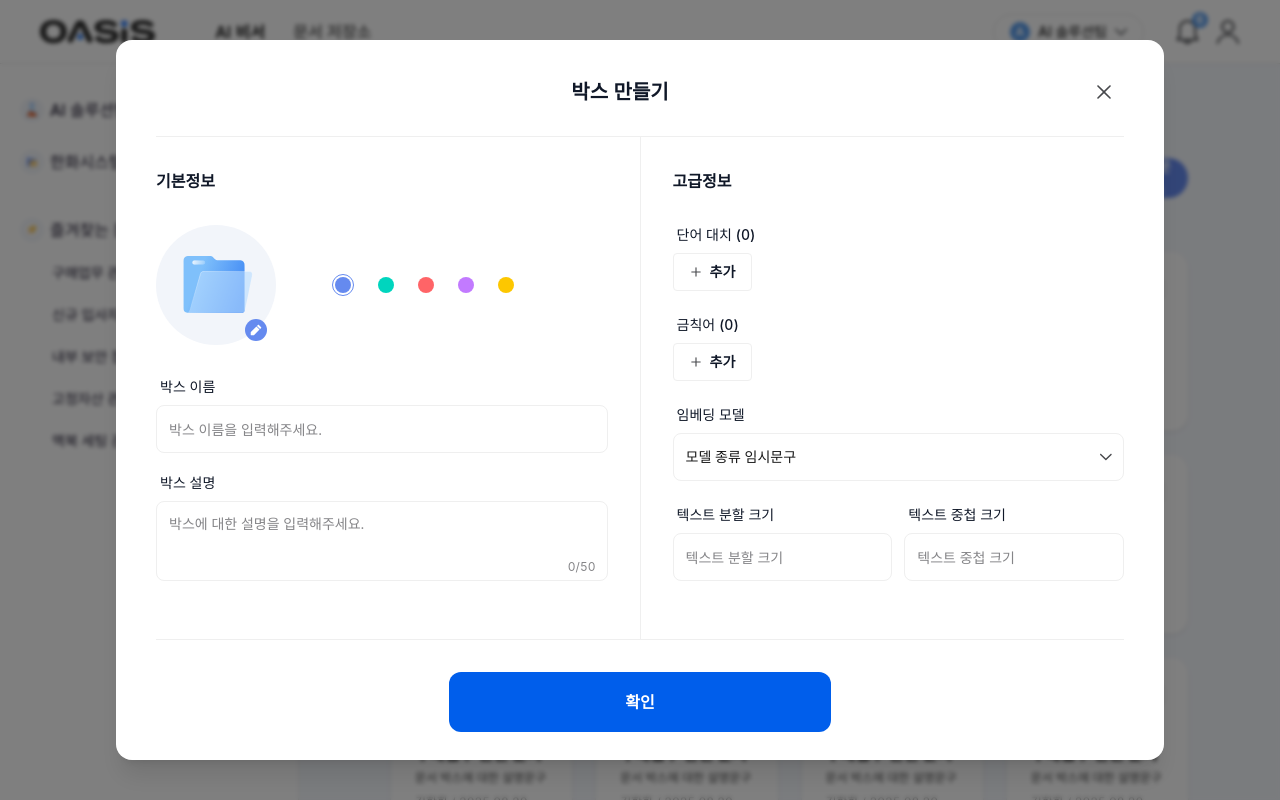
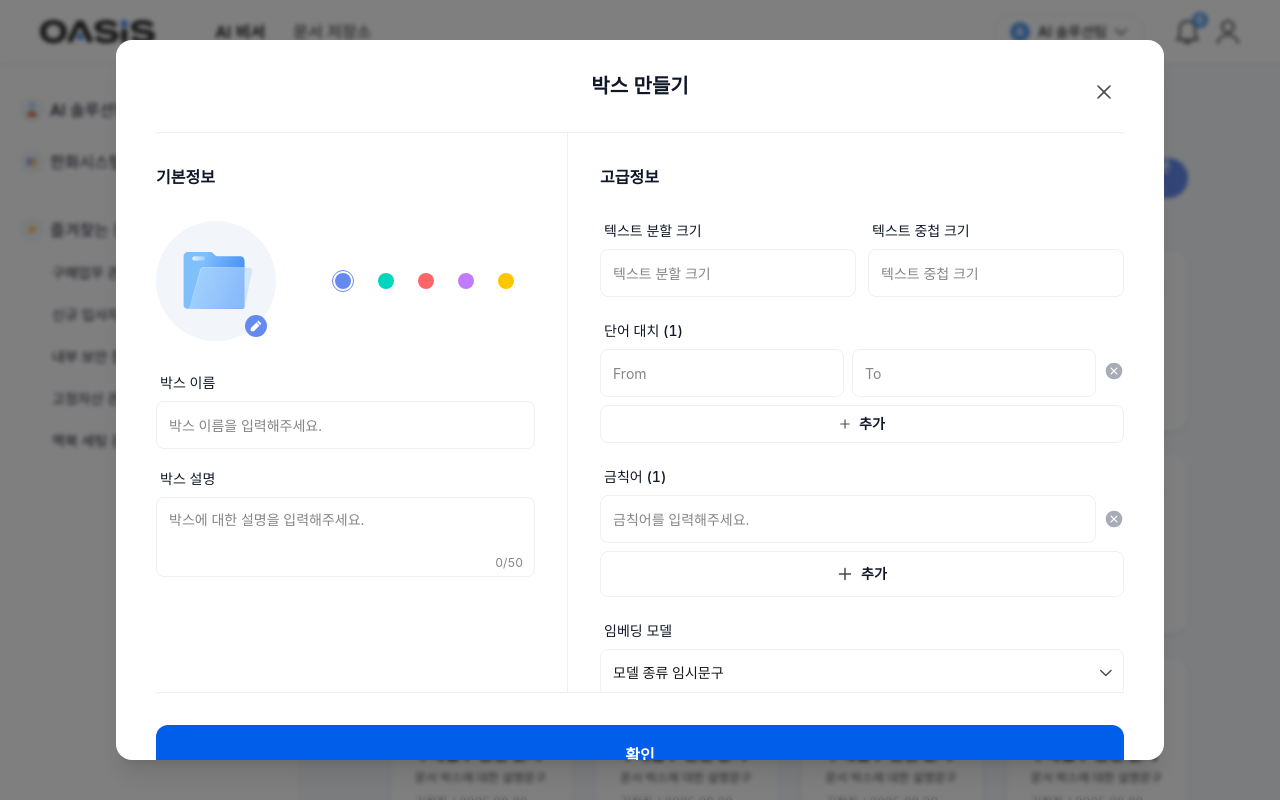
Before and after one commit to jieunchoi-hw/oasis-fe-portal-vue, a Vue app: page / in a window 1280 px wide. Both pictures are taken after a click on the button "새로운 박스". Built offline with nearby package versions, Linux system fonts and the light colour scheme.

Commit message:
박스만들기 모달 디테일

```diff
--- a/src/components/CreateBoxModal.vue
+++ b/src/components/CreateBoxModal.vue
@@ -13,13 +13,11 @@
       style="width: 1048px; max-width: 90vw"
     >
       <!-- 모달 헤더 -->
-      <div class="flex items-center justify-between px-10 pt-8 pb-6">
-        <div class="flex-1 flex justify-center">
+      <div class="relative flex items-center justify-center px-10 py-8">
         <h2 class="text-xl font-semibold text-gray-900">박스 만들기</h2>
-        </div>
         <button
           @click="closeModal"
-          class="p-2.5 hover:bg-gray-100 rounded-lg transition-colors"
+          class="absolute right-10 top-8 p-2.5 hover:bg-gray-100 rounded-lg transition-colors"
         >
           <img
             src="@/assets/icons/close-modal-icon.svg"
@@ -30,7 +28,7 @@
       </div>
 
       <!-- 모달 컨텐츠 -->
-      <div class="px-10 pb-8">
+      <div class="px-10 max-h-140 overflow-y-auto">
         <!-- 구분선 -->
         <div class="w-full h-px bg-gray-200"></div>
         <div class="flex gap-8">
@@ -132,6 +130,36 @@
           <div class="flex-1 py-8">
             <h3 class="text-base font-semibold text-gray-900 mb-8">고급정보</h3>
 
+            <!-- 텍스트 분할/중첩 크기 -->
+            <div class="flex gap-3 mb-6">
+              <div class="flex-1">
+                <label
+                  class="block text-sm font-medium text-gray-900 mb-2 px-1"
+                >
+                  텍스트 분할 크기
+                </label>
+                <input
+                  v-model="formData.textSplitSize"
+                  type="text"
+                  placeholder="텍스트 분할 크기"
+                  class="w-full h-12 px-3 border border-gray-200 rounded-lg focus:outline-none focus:ring-2 focus:ring-blue-500 focus:border-blue-500 placeholder-gray-400 text-sm"
+                />
+              </div>
+              <div class="flex-1">
+                <label
+                  class="block text-sm font-medium text-gray-900 mb-2 px-1"
+                >
+                  텍스트 중첩 크기
+                </label>
+                <input
+                  v-model="formData.textOverlapSize"
+                  type="text"
+                  placeholder="텍스트 중첩 크기"
+                  class="w-full h-12 px-3 border border-gray-200 rounded-lg focus:outline-none focus:ring-2 focus:ring-blue-500 focus:border-blue-500 placeholder-gray-400 text-sm"
+                />
+              </div>
+            </div>
+
             <!-- 단어 대치 -->
             <div class="mb-6">
               <label class="block text-sm font-medium text-gray-900 mb-2 px-1">
@@ -141,8 +169,9 @@
                 <div
                   v-for="(item, index) in wordReplacements"
                   :key="index"
-                  class="flex items-center gap-2"
+                  class="flex items-start gap-2"
                 >
+                  <div class="flex-1 flex justify-center items-center gap-2">
                     <input
                       v-model="item.from"
                       type="text"
@@ -155,9 +184,10 @@
                       placeholder="To"
                       class="flex-1 h-12 px-3 border border-gray-200 rounded-lg focus:outline-none focus:ring-2 focus:ring-blue-500 focus:border-blue-500 placeholder-gray-400 text-sm"
                     />
+                  </div>
                   <button
                     @click="removeWordReplacement(index)"
-                    class="w-5 h-5 flex items-center justify-center"
+                    class="w-5 h-5 flex items-center justify-center mt-3"
                   >
                     <img
                       src="@/assets/icons/delete-icon.svg"
@@ -168,7 +198,7 @@
                 </div>
                 <button
                   @click="addWordReplacement"
-                  class="flex items-center gap-2 px-4 py-2 border border-gray-200 rounded text-sm font-semibold text-gray-900 hover:bg-gray-50 transition-colors"
+                  class="w-full flex items-center justify-center gap-2 px-4 py-2 border border-gray-200 rounded-lg text-sm font-semibold text-gray-900 hover:bg-gray-50 transition-colors"
                 >
                   <img
                     src="@/assets/icons/plus-button-icon.svg"
@@ -210,12 +240,12 @@
                 </div>
                 <button
                   @click="addForbiddenWord"
-                  class="flex items-center gap-2 px-4 py-2 border border-gray-200 rounded text-sm font-semibold text-gray-900 hover:bg-gray-50 transition-colors"
+                  class="w-full flex items-center justify-center gap-2 px-4 py-3 border border-gray-200 rounded-lg text-sm font-semibold text-gray-900 hover:bg-gray-50 transition-colors"
                 >
                   <img
                     src="@/assets/icons/plus-button-icon-2.svg"
                     alt="추가"
-                    class="w-3 h-3"
+                    class="w-4 h-4"
                   />
                   추가
                 </button>
@@ -246,39 +276,12 @@
                 />
               </div>
             </div>
-
-            <!-- 텍스트 분할/중첩 크기 -->
-            <div class="flex gap-3">
-              <div class="flex-1">
-                <label
-                  class="block text-sm font-medium text-gray-900 mb-2 px-1"
-                >
-                  텍스트 분할 크기
-                </label>
-                <input
-                  v-model="formData.textSplitSize"
-                  type="text"
-                  placeholder="텍스트 분할 크기"
-                  class="w-full h-12 px-3 border border-gray-200 rounded-lg focus:outline-none focus:ring-2 focus:ring-blue-500 focus:border-blue-500 placeholder-gray-400 text-sm"
-                />
-              </div>
-              <div class="flex-1">
-                <label
-                  class="block text-sm font-medium text-gray-900 mb-2 px-1"
-                >
-                  텍스트 중첩 크기
-                </label>
-                <input
-                  v-model="formData.textOverlapSize"
-                  type="text"
-                  placeholder="텍스트 중첩 크기"
-                  class="w-full h-12 px-3 border border-gray-200 rounded-lg focus:outline-none focus:ring-2 focus:ring-blue-500 focus:border-blue-500 placeholder-gray-400 text-sm"
-                />
-              </div>
           </div>
         </div>
       </div>
 
+      <!-- 확인 버튼 -->
+      <div class="px-10 pb-8">
         <!-- 구분선 -->
         <div class="w-full h-px bg-gray-200 mb-8"></div>
 
@@ -286,7 +289,7 @@
         <div class="flex justify-center">
           <button
             @click="handleSubmit"
-            class="bg-blue-600 text-white font-semibold px-44 py-4.5 rounded-xl hover:bg-blue-700 transition-colors"
+            class="w-full bg-blue-600 text-white font-semibold px-44 py-4.5 rounded-xl hover:bg-blue-700 transition-colors"
           >
             확인
           </button>
@@ -320,10 +323,10 @@ const formData = reactive({
 });
 
 // 단어 대치 배열
-const wordReplacements = ref([]);
+const wordReplacements = ref([{ from: "", to: "" }]);
 
 // 금칙어 배열
-const forbiddenWords = ref([]);
+const forbiddenWords = ref([""]);
 
 // 단어 대치 추가
 const addWordReplacement = () => {
```
Lines whose indentation alone changed are shown as unchanged.
